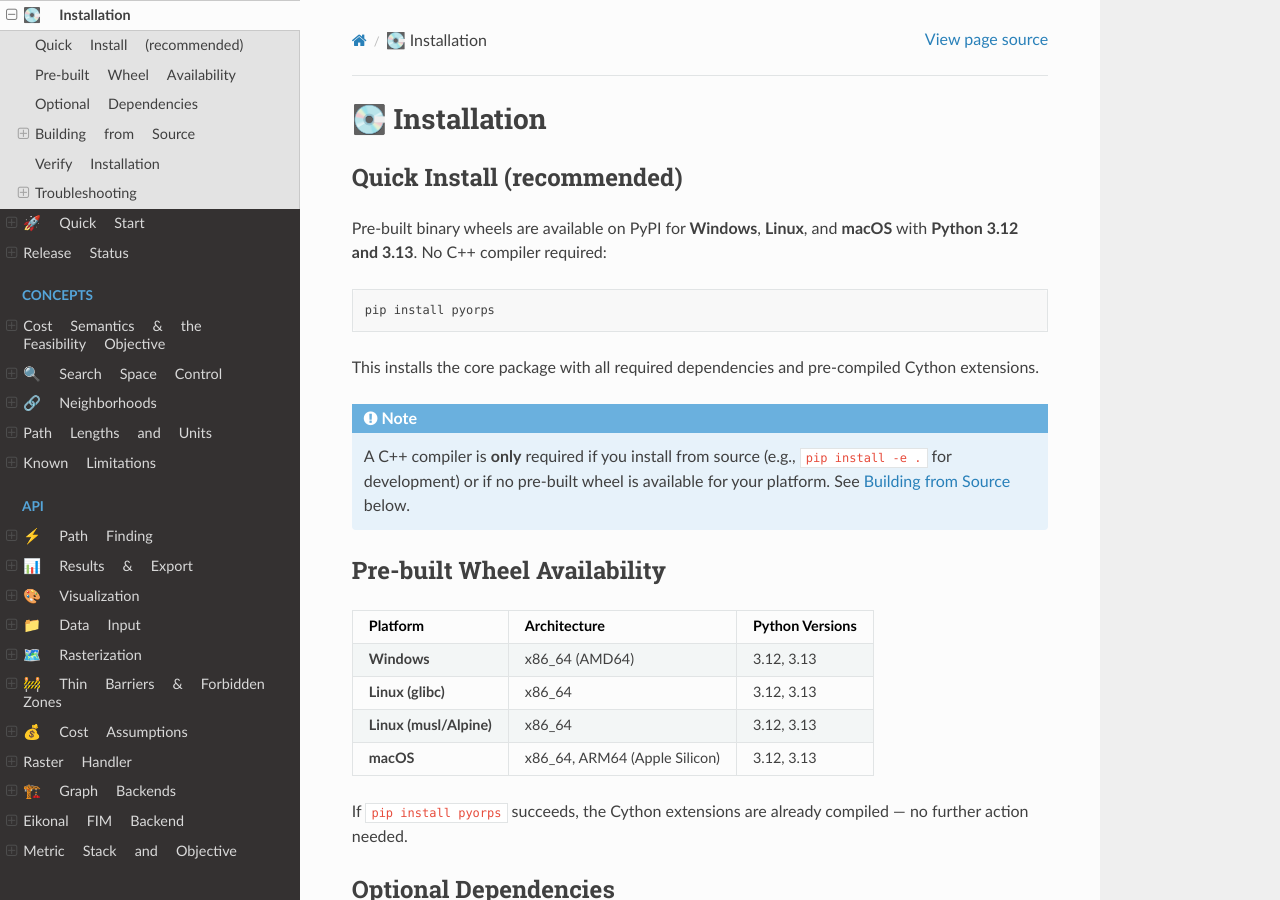
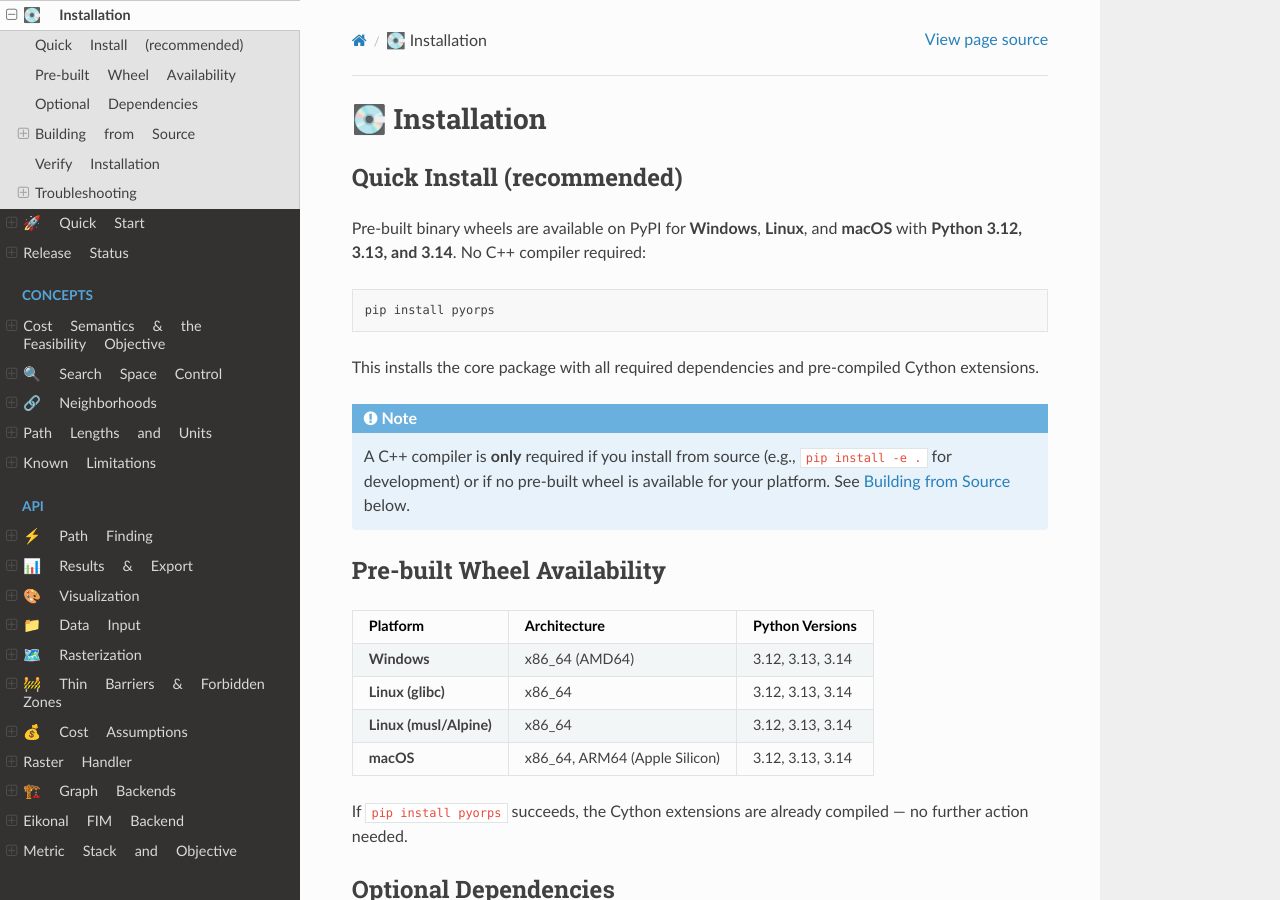
Before and after one commit to marhofmann/pyorps, a Sphinx documentation site: the page built from docs/source/getting_started/installation.md, in a window 1280 px wide and 900 px high. Built offline with Sphinx 7.4.7 and the Read the Docs theme 3.1.0, drawn with Linux system fonts in a browser that asks for light colours; some of the changed text lies outside the part shown.

Commit message:
feat: support Python 3.14 (wheels, tests, cibuildwheel 3.4.1) (#19)

````diff
--- a/docs/source/getting_started/installation.md
+++ b/docs/source/getting_started/installation.md
@@ -12,7 +12,7 @@ api: []
 (installation-quick-install-recommended)=
 ## Quick Install (recommended)
 
-Pre-built binary wheels are available on PyPI for **Windows**, **Linux**, and **macOS** with **Python 3.12 and 3.13**. No C++ compiler required:
+Pre-built binary wheels are available on PyPI for **Windows**, **Linux**, and **macOS** with **Python 3.12, 3.13, and 3.14**. No C++ compiler required:
 
 ```{code-block} bash
 pip install pyorps
@@ -29,10 +29,10 @@ A C++ compiler is **only** required if you install from source (e.g., `pip insta
 
 | Platform | Architecture | Python Versions |
 |----------|-------------|-----------------|
-| **Windows** | x86_64 (AMD64) | 3.12, 3.13 |
-| **Linux (glibc)** | x86_64 | 3.12, 3.13 |
-| **Linux (musl/Alpine)** | x86_64 | 3.12, 3.13 |
-| **macOS** | x86_64, ARM64 (Apple Silicon) | 3.12, 3.13 |
+| **Windows** | x86_64 (AMD64) | 3.12, 3.13, 3.14 |
+| **Linux (glibc)** | x86_64 | 3.12, 3.13, 3.14 |
+| **Linux (musl/Alpine)** | x86_64 | 3.12, 3.13, 3.14 |
+| **macOS** | x86_64, ARM64 (Apple Silicon) | 3.12, 3.13, 3.14 |
 
 If `pip install pyorps` succeeds, the Cython extensions are already compiled — no further action needed.
 
@@ -168,7 +168,7 @@ print("Cython extensions available")
 
 ### `pip install pyorps` fails with "no matching distribution"
 
-Your platform or Python version may not have a pre-built wheel. Check that you are using **Python 3.12 or 3.13** on a supported platform (see [Pre-built Wheel Availability](#pre-built-wheel-availability)). If no wheel is available, pip will attempt to build from source, which requires a C++ compiler (see [C++ Compiler Requirements](#c-compiler-requirements)).
+Your platform or Python version may not have a pre-built wheel. Check that you are using **Python 3.12, 3.13, or 3.14** on a supported platform (see [Pre-built Wheel Availability](#pre-built-wheel-availability)). If no wheel is available, pip will attempt to build from source, which requires a C++ compiler (see [C++ Compiler Requirements](#c-compiler-requirements)).
 
 ### Missing C++ compiler on Windows
 
````
Also changed, not shown: docs/source/reference/changelog.md (+4 -0 lines), pyproject.toml (+4 -3 lines), 3 other files.
